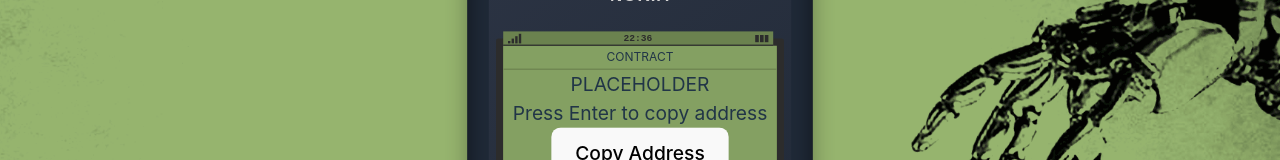
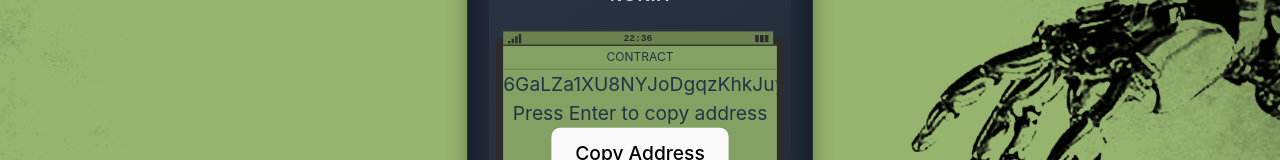
Before and after one commit to yeet420x/ringodevbox, a React (Vite) app: page / in a window 1280 px wide. Both pictures are taken after a click on the button 554 px from the left and 574 px from the top of the page. Shown: the part 162-322 px from the top of the page. Built offline with nearby package versions, Linux system fonts and the light colour scheme.

Commit message:
updated socials

```diff
--- a/src/components/Interface.jsx
+++ b/src/components/Interface.jsx
@@ -147,7 +147,7 @@ function Interface() {
   };
 
   const handleBuyClick = () => {
-    const buyUrl = "https://pump.fun";
+    const buyUrl = "https://pump.fun/coin/6GaLZa1XU8NYJoDgqzKhkJuy5VjiBybZCxbTLUKxpump";
     try {
       window.location.href = buyUrl;
     } catch (error) {
--- a/src/components/menu/Buy.jsx
+++ b/src/components/menu/Buy.jsx
@@ -3,7 +3,7 @@ import PropTypes from 'prop-types';
 import '../../styles/Buy.css';
 
 function Buy({ onBack }) {
-  const buyUrl = "https://pump.fun";
+  const buyUrl = "https://pump.fun/coin/6GaLZa1XU8NYJoDgqzKhkJuy5VjiBybZCxbTLUKxpump";
 
   useEffect(() => {
     window.open(buyUrl, '_blank');
--- a/src/components/menu/Contract.jsx
+++ b/src/components/menu/Contract.jsx
@@ -3,7 +3,7 @@ import PropTypes from 'prop-types';
 
 function Contract({ onBack }) {
   const [copyStatus, setCopyStatus] = useState('');
-  const contractAddress = "PLACEHOLDER";
+  const contractAddress = "6GaLZa1XU8NYJoDgqzKhkJuy5VjiBybZCxbTLUKxpump";
 
   const handleCopy = async () => {
     try {
```
